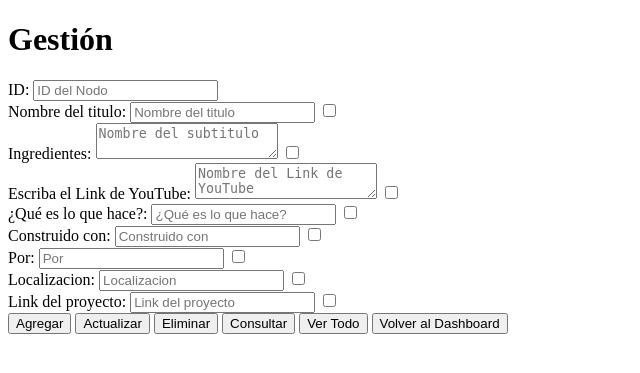
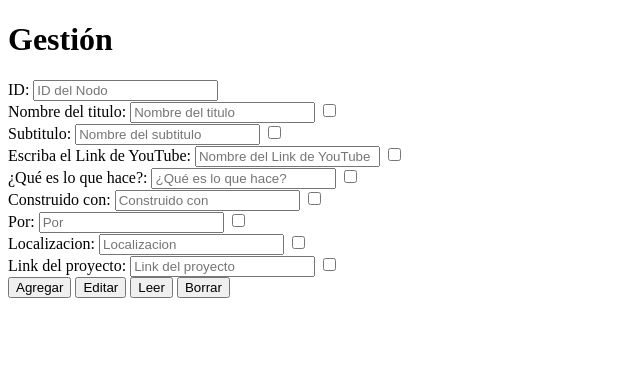
Before and after one commit to DiegoCarvajal06/Proyecto-2-, a Flask app: page /CRUD in a window 1280 px wide. Shown: the top 373 px of the page, without its empty margins (0-640 px from the left). Run offline with Flask 3, Linux system fonts and the light colour scheme.

Commit message:
Add files via upload
Esta ya funciona el Insert solito, solo que le voy a seguir haciendo modificaciones porque está bastante deficiente, por aquello.

```diff
--- a/Sol_Compu/app.py
+++ b/Sol_Compu/app.py
@@ -8,7 +8,6 @@ ALLOWED_EXTENSIONS = {'txt','csv'}
 
 app = Flask(__name__)
 app.config['UPLOAD_FOLDER'] = 'uploads'
-#app.config['UPLOAD_FOLDER'] = os.path.join('C:', 'Users', 'Nicole', 'OneDrive', 'Documentos', '7to_semestre', 'Bases_avanzadas', 'Proyecto2', 'ProyectoBases', 'Proyecto_Neo4j', 'Sol_Compu', 'uploads')
 app.secret_key = 'supersecretkey'
 
 
@@ -74,24 +73,53 @@ def cargar_Gemini_API():
     return redirect(url_for('carga_datos'))
 
 
+@app.route('/agregar_nodo', methods=['POST'])
+def agregar_nodo():
+    title = request.form['title']
+    Sub_Title = request.form['Sub_Title']
+    YouTube_Link = request.form['YouTube_Link']
+    What_it_Does = request.form['What_it_Does']
+    Built_With = request.form['Built_With']
+    By = request.form['By']
+    Location = request.form['Location']
+    Project_Link = request.form['Project_Link']
 
-'''
-@app.route('/agregar gemini')
-def agregar_gemini():
-    return render_template('todo_crud.html')
+    try:
+        query = """
+        CREATE (g:Gemini {
+            title: $title,
+            Sub_Title: $Sub_Title,
+            YouTube_Link: $YouTube_Link,
+            What_it_Does: $What_it_Does,
+            Built_With: $Built_With,
+            By: $By,
+            Location: $Location,
+            Project_Link: $Project_Link
+        })
+        """
+        graph.run(query,title=title, Sub_Title=Sub_Title,YouTube_Link=YouTube_Link, What_it_Does=What_it_Does,
+                  Built_With=Built_With, By=By, Location=Location, Project_Link= Project_Link)
+        flash(f'Gemini {title} ha sido agregado exitosamente.', 'success')
 
-@app.route('/leer gemini')
-def leer_gemini():
-    return render_template('todo_crud.html')
+    except Exception as e:
+        flash(f'Error al agregar evento: {e}', 'danger')
 
-@app.route('/editar gemini')
-def editar_gemini():
-    return render_template('todo_crud.html')
+    return redirect(url_for('CRUD'))
 
-@app.route('/borrar gemini')
-def borrar_gemini():
-    return render_template('todo_crud.html')
-'''
+@app.route('/editar_nodo', methods=['POST'])
+def editar_nodo():
+    pass
+
+
+@app.route('/leer_nodo', methods=['POST'])
+def leer_nodo():
+    pass
+
+@app.route('/borrar_nodo', methods=['POST'])
+def borrar_nodo():
+    pass
+
+
 
 if __name__ == '__main__':
     app.run(debug=True, port=8080)
--- a/Sol_Compu/templates/CRUD.html
+++ b/Sol_Compu/templates/CRUD.html
@@ -6,53 +6,52 @@
 </head>
 <body>
     <h1>Gestión</h1>
-    <form method="POST">
+    <form method="POST" action="{{ url_for('agregar_nodo') }}">
         <input type="hidden" name="action" value="none" id="action">
         <!-- Campo ID visible pero no editable para operaciones específicas -->
         <label for="_id">ID:</label>
         <input type="text" id="_id" name="_id" placeholder="ID del Nodo"><br>
 
         <label for="title">Nombre del titulo:</label>
-        <input type="text" id="title" name="title" placeholder="Nombre del titulo">
-        <input type="checkbox" name="update_title_name"><br>
+        <input type="text" id="title" name="title" placeholder="Nombre del titulo" required>
+        <input type="checkbox" name="update_title_name" required><br>
 
-        <label for="Sub-Title">Ingredientes:</label>
-        <textarea id="Sub-Title" name="Sub-Title" placeholder="Nombre del subtitulo"></textarea>
-        <input type="checkbox" name="update_Sub-Title"><br>
+        <label for="Sub_Title">Subtitulo:</label>
+        <input id="Sub_Title" name="Sub_Title" placeholder="Nombre del subtitulo" required>
+        <input type="checkbox" name="update_Sub_Title" required><br>
 
         <label for="YouTube_Link">Escriba el Link de YouTube:</label>
-        <textarea id="YouTube_Link" name="YouTube_Link" placeholder="Nombre del Link de YouTube"></textarea>
-        <input type="checkbox" name="update_YouTube_Link"><br>
+        <input id="YouTube_Link" name="YouTube_Link" placeholder="Nombre del Link de YouTube" required>
+        <input type="checkbox" name="update_YouTube_Link" required><br>
 
         <label for="What_it_Does">¿Qué es lo que hace?:</label>
-        <input type="text" id="What_it_Does" name="What_it_Does" placeholder="¿Qué es lo que hace?">
-        <input type="checkbox" name="update_What_it_Does"><br>
+        <input type="text" id="What_it_Does" name="What_it_Does" placeholder="¿Qué es lo que hace?" required>
+        <input type="checkbox" name="update_What_it_Does" required><br>
 
         <label for="Built_With">Construido con:</label>
-        <input type="text" id="Built_With" name="Built_With" placeholder="Construido con">
-        <input type="checkbox" name="update_Built_With"><br>
+        <input type="text" id="Built_With" name="Built_With" placeholder="Construido con" required>
+        <input type="checkbox" name="update_Built_With" required><br>
 
         <label for="By">Por:</label>
-        <input type="text" id="By" name="By" placeholder="Por">
-        <input type="checkbox" name="update_By"><br>
+        <input type="text" id="By" name="By" placeholder="Por" required>
+        <input type="checkbox" name="update_By" required><br>
 
         <label for="Location">Localizacion:</label>
-        <input type="text" id="Location" name="Location" placeholder="Localizacion">
-        <input type="checkbox" name="update_Location"><br>
+        <input type="text" id="Location" name="Location" placeholder="Localizacion" required>
+        <input type="checkbox" name="update_Location" required><br>
 
         <label for="Project_Link">Link del proyecto:</label>
-        <input type="text" id="Project_Link" name="Project_Link" placeholder="Link del proyecto">
-        <input type="checkbox" name="update_Project_Link"><br>
+        <input type="text" id="Project_Link" name="Project_Link" placeholder="Link del proyecto" required>
+        <input type="checkbox" name="update_Project_Link" required><br>
 
 
+        <button type="submit" formaction="{{ url_for('agregar_nodo') }}">Agregar</button>
+        <button type="submit" formaction="{{ url_for('editar_nodo') }}">Editar</button>
+        <button type="submit" formaction="{{ url_for('leer_nodo') }}">Leer</button>
+        <button type="submit" formaction="{{ url_for('borrar_nodo') }}">Borrar</button>
+    </form>
 
-        <button type="button" onclick="submitForm('Agregar')">Agregar</button>
-        <button type="button" onclick="submitForm('Actualizar')">Actualizar</button>
-        <button type="button" onclick="submitForm('Eliminar')">Eliminar</button>
-        <button type="button" onclick="submitForm('Consultar')">Consultar</button>
-        <button type="button" onclick="submitForm('Ver Todo')">Ver Todo</button>
-        <button type="button" onclick="submitForm('Salir')">Volver al Dashboard</button>
-    </form>
+
 
 
 
```
